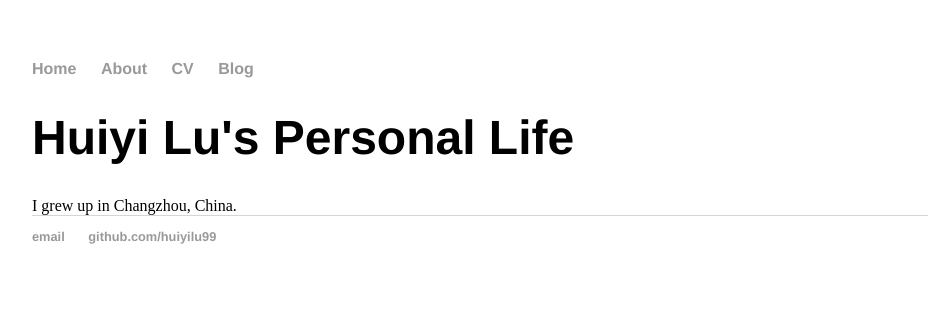
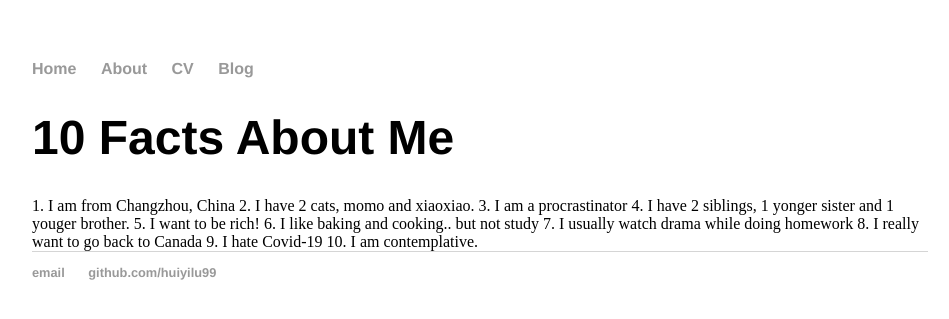
Before and after one commit to huiyilu99/huiyilu99.github.io, a Jekyll site: the page built from about/index.html, in a window 1280 px wide. Shown: the top 319 px of the page, without its empty margins (160-1109 px from the left). Built offline with Jekyll 4.4.1, drawn with Linux system fonts in a browser that asks for light colours.

Commit message:
Update index.html

```diff
--- a/about/index.html
+++ b/about/index.html
@@ -1,6 +1,15 @@
 ---
 layout: default
-title: Huiyi Lu's Personal Life
+title: 10 Facts About Me
 ---
 	<h1>{{ page.title }}</h1>
-	I grew up in Changzhou, China.
+	1. I am from Changzhou, China
+	2. I have 2 cats, momo and xiaoxiao.
+	3. I am a procrastinator
+	4. I have 2 siblings, 1 yonger sister and 1 youger brother.
+	5. I want to be rich!
+	6. I like baking and cooking.. but not study
+	7. I usually watch drama while doing homework
+	8. I really want to go back to Canada
+	9. I hate Covid-19
+	10. I am contemplative.
```
